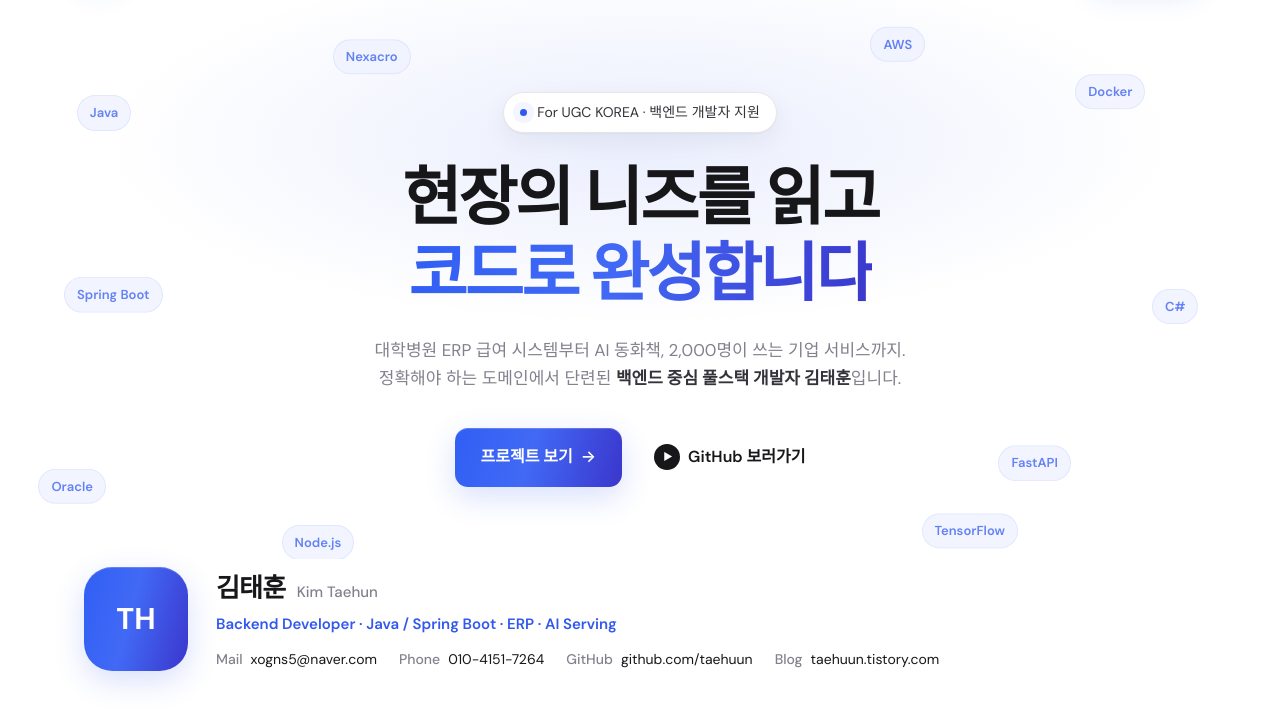
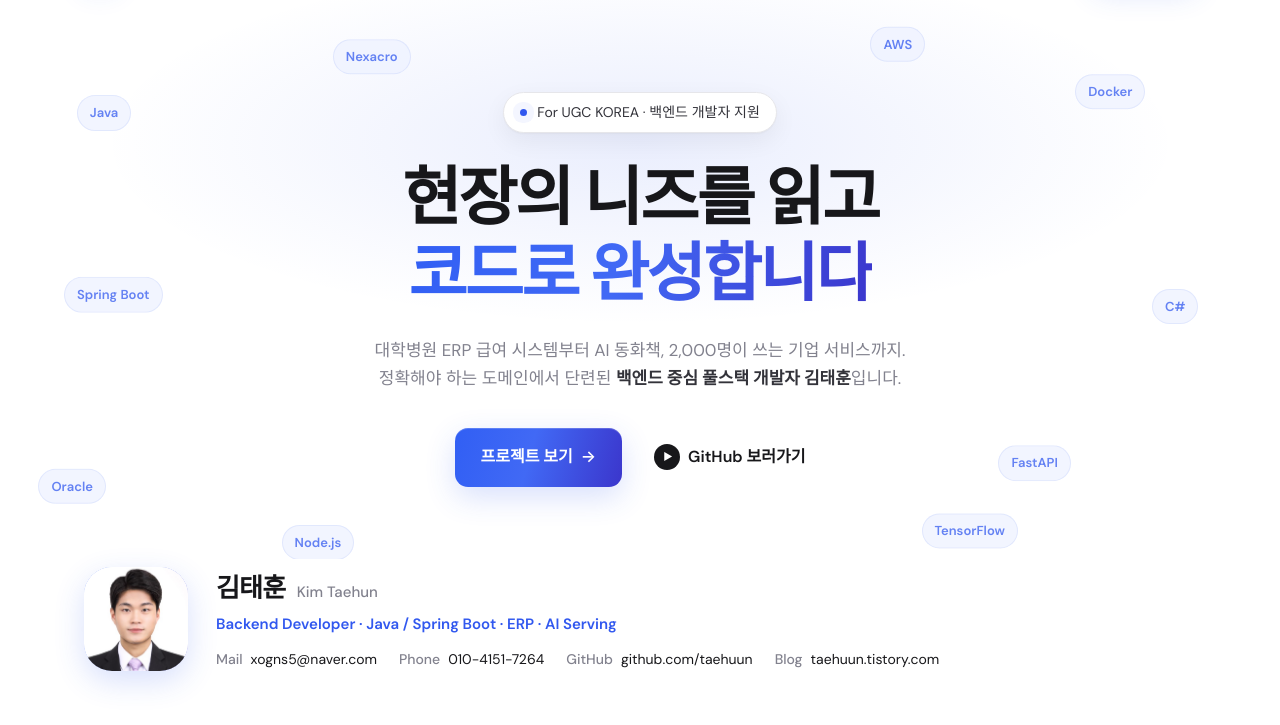
Before and after one commit to taehuun/resume, a plain HTML site: page index.html in a window 1280 px wide. Shown: the part 72-797 px from the top of the page. Drawn offline with Linux system fonts and the light colour scheme.

Commit message:
프로필 사진 추가
Co-Authored-By: Claude Opus 5.5 <noreply@anthropic.com>

```diff
--- a/css/style.css
+++ b/css/style.css
@@ -117,7 +117,7 @@ b { font-weight: 700; }
   background: var(--grad); color: #fff; display: grid; place-items: center; font-weight: 700; font-size: 30px;
   box-shadow: var(--shadow-brand);
 }
-.profile__avatar img { position: absolute; inset: 0; width: 100%; height: 100%; object-fit: cover; }
+.profile__avatar img { position: absolute; inset: 0; width: 100%; height: 100%; object-fit: cover; object-position: 50% 22%; background: #fff; }
 .profile__name { font-size: 26px; letter-spacing: -.8px; }
 .profile__name small { font-size: 15px; color: var(--muted); font-weight: 500; margin-left: 6px; letter-spacing: 0; }
 .profile__role { color: var(--brand); font-weight: 600; font-size: 15px; margin-top: 2px; }
```
Also changed, not shown: assets/img/profile.jpg (added).
